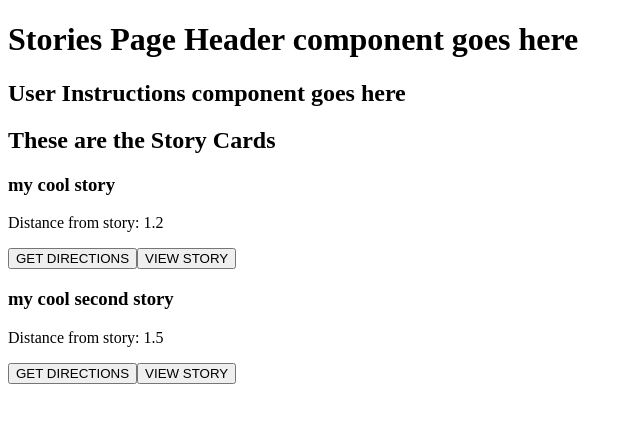
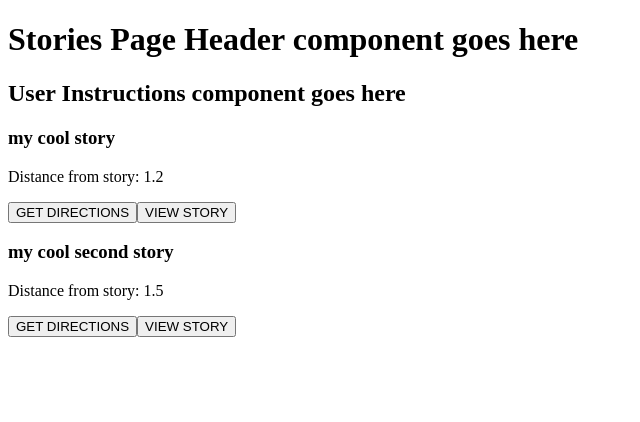
Before and after one commit to MIBFB-COLLAB/MESSAGE-IN-A-BOTTLE, a React (Create React App) app: page / in a window 1280 px wide. Shown: the top 422 px of the page, without its empty margins (0-640 px from the left). Built offline with nearby package versions, Linux system fonts and the light colour scheme.

Commit message:
add uuid

```diff
--- a/src/Components/StoriesContainer/StoriesContainer.js
+++ b/src/Components/StoriesContainer/StoriesContainer.js
@@ -1,6 +1,7 @@
 import './StoriesContainer.css';
 import React, { useEffect, useState } from "react";
 import StoryCard from "../StoryCard/StoryCard";
+const { v4: uuidv4 } = require('uuid');
 
 const StoriesContainer = ({ longitude, latitude }) => {
   const [currentStories, setCurrentStories] = useState([
@@ -36,7 +37,7 @@ const StoriesContainer = ({ longitude, latitude }) => {
   const storyCards = currentStories.map((story) => {
     return (
       <StoryCard
-        // key={uuid}
+        key={uuidv4()}
         title={story.attributes.title}
         distance={story.attributes.distance_in_miles}
       />
@@ -44,12 +45,7 @@ const StoriesContainer = ({ longitude, latitude }) => {
   })
 
   return (
-    <section className="stories-container">
-      <h2>These are the Story Cards</h2>
-      <div>
-        { storyCards }
-      </div>
-    </section>
+    <section className="stories-container">{ storyCards }</section>
   )
 }
 
```
